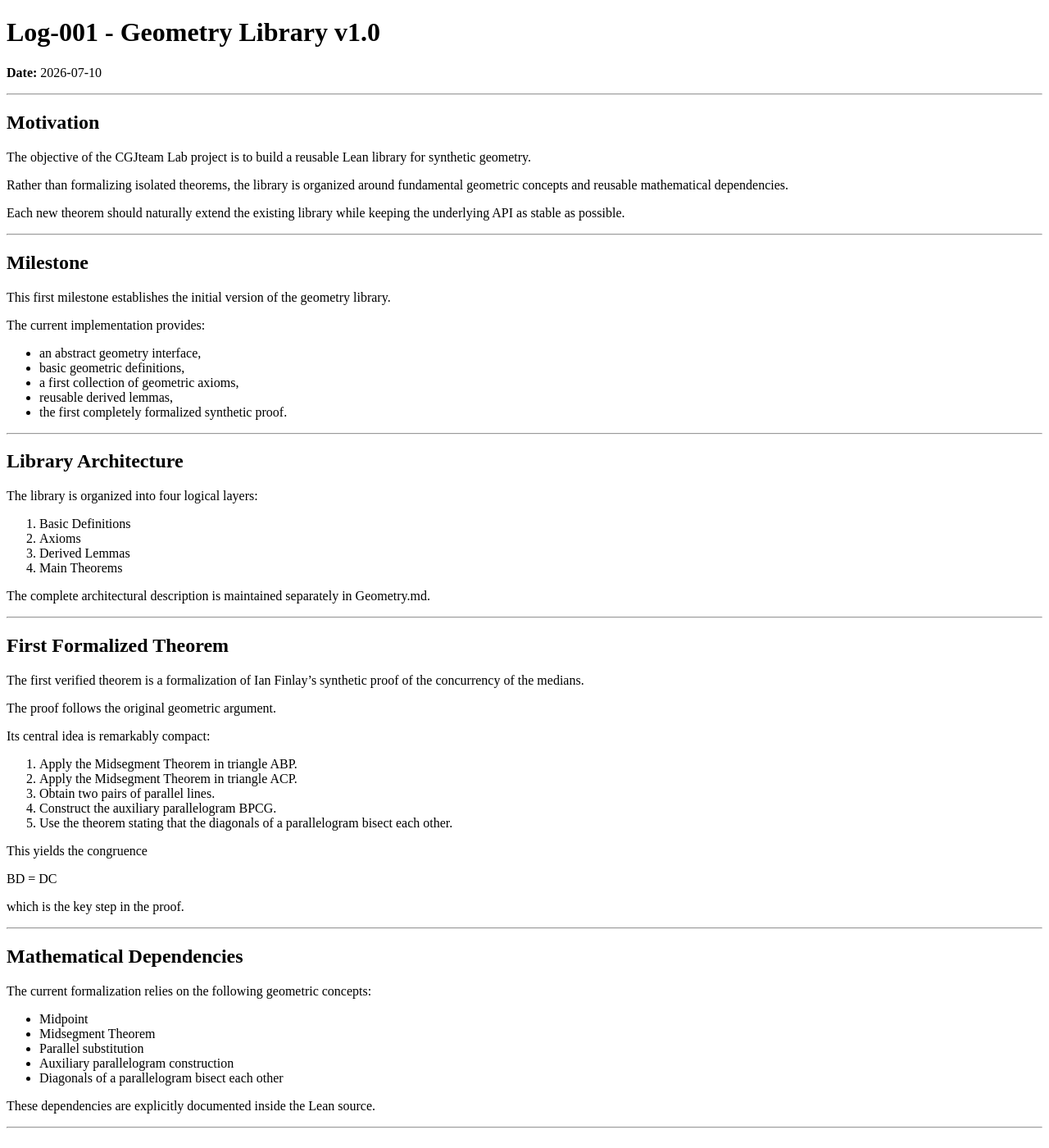
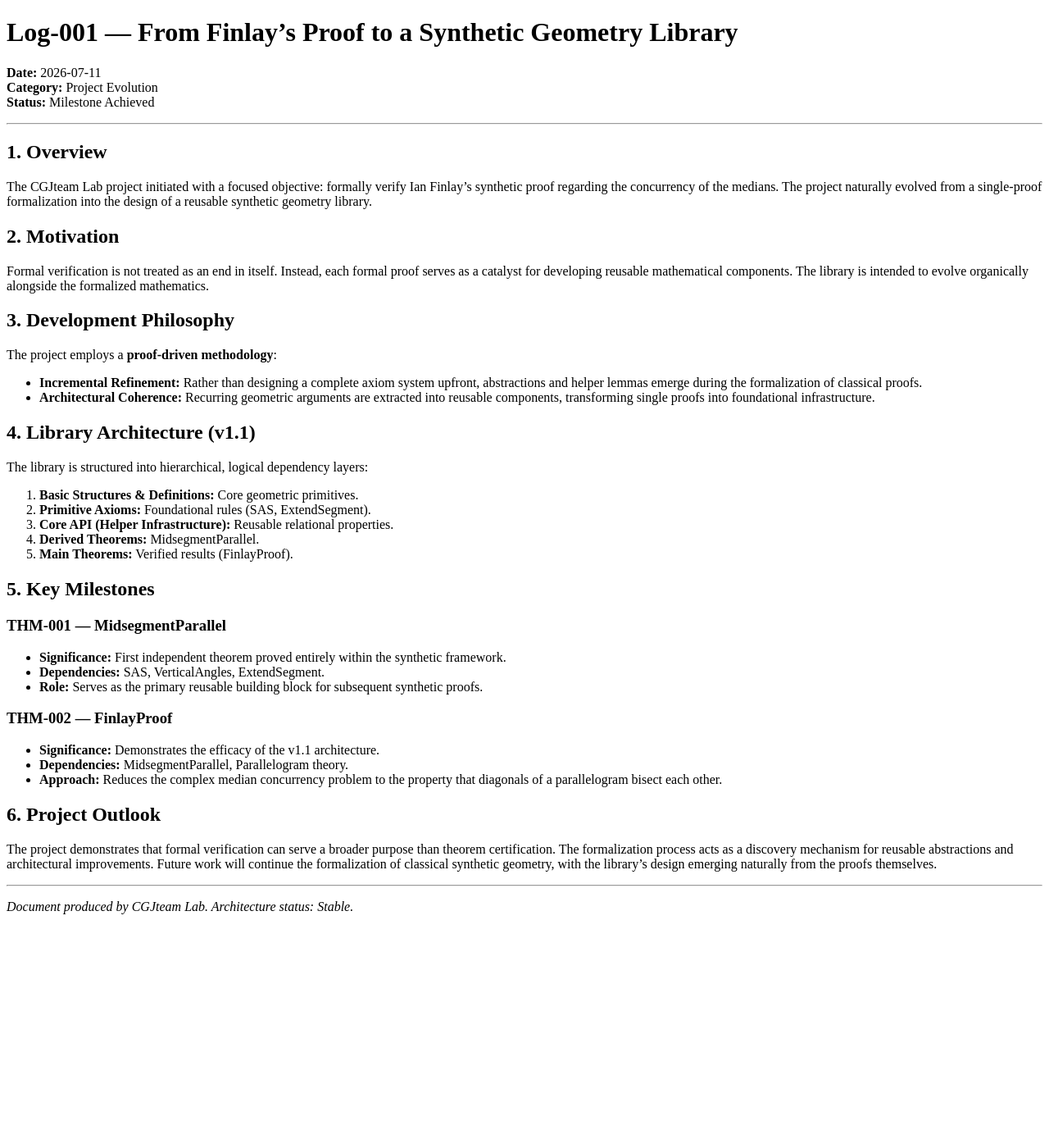
Before and after one commit to cgjteam/cgjteam.github.io, a Jekyll site: the page built from log-001.md, in a window 1280 px wide and 1400 px high. Shown: the whole window at 82% size. Built offline with Jekyll 4.4.1, drawn with Linux system fonts in a browser that asks for light colours; comment, search, counter and statistics services are not loaded; our own code applies the rules of GitHub Pages for plain Markdown files; some of the changed text lies outside the part shown.

Commit message:
Revise log-001 for project evolution and milestones
Updated log-001.md to reflect project evolution and milestones.

```diff
--- a/log-001.md
+++ b/log-001.md
@@ -2,98 +2,47 @@
 layout: default
 ---
 
-# Log-001 - Geometry Library v1.0
+# Log-001 — From Finlay's Proof to a Synthetic Geometry Library
 
-**Date:** 2026-07-10
+**Date:** 2026-07-11
+**Category:** Project Evolution
+**Status:** Milestone Achieved
 
 ---
 
-## Motivation
+## 1. Overview
+The CGJteam Lab project initiated with a focused objective: formally verify Ian Finlay's synthetic proof regarding the concurrency of the medians. The project naturally evolved from a single-proof formalization into the design of a reusable synthetic geometry library.
 
-The objective of the CGJteam Lab project is to build a reusable Lean library for synthetic geometry.
+## 2. Motivation
+Formal verification is not treated as an end in itself. Instead, each formal proof serves as a catalyst for developing reusable mathematical components. The library is intended to evolve organically alongside the formalized mathematics.
 
-Rather than formalizing isolated theorems, the library is organized around fundamental geometric concepts and reusable mathematical dependencies.
+## 3. Development Philosophy
+The project employs a **proof-driven methodology**:
+- **Incremental Refinement:** Rather than designing a complete axiom system upfront, abstractions and helper lemmas emerge during the formalization of classical proofs.
+- **Architectural Coherence:** Recurring geometric arguments are extracted into reusable components, transforming single proofs into foundational infrastructure.
 
-Each new theorem should naturally extend the existing library while keeping the underlying API as stable as possible.
+## 4. Library Architecture (v1.1)
+The library is structured into hierarchical, logical dependency layers:
+1. **Basic Structures & Definitions:** Core geometric primitives.
+2. **Primitive Axioms:** Foundational rules (SAS, ExtendSegment).
+3. **Core API (Helper Infrastructure):** Reusable relational properties.
+4. **Derived Theorems:** MidsegmentParallel.
+5. **Main Theorems:** Verified results (FinlayProof).
+
+## 5. Key Milestones
+
+### THM-001 — MidsegmentParallel
+* **Significance:** First independent theorem proved entirely within the synthetic framework.
+* **Dependencies:** SAS, VerticalAngles, ExtendSegment.
+* **Role:** Serves as the primary reusable building block for subsequent synthetic proofs.
+
+### THM-002 — FinlayProof
+* **Significance:** Demonstrates the efficacy of the v1.1 architecture.
+* **Dependencies:** MidsegmentParallel, Parallelogram theory.
+* **Approach:** Reduces the complex median concurrency problem to the property that diagonals of a parallelogram bisect each other.
+
+## 6. Project Outlook
+The project demonstrates that formal verification can serve a broader purpose than theorem certification. The formalization process acts as a discovery mechanism for reusable abstractions and architectural improvements. Future work will continue the formalization of classical synthetic geometry, with the library's design emerging naturally from the proofs themselves.
 
 ---
-
-## Milestone
-
-This first milestone establishes the initial version of the geometry library.
-
-The current implementation provides:
-
-- an abstract geometry interface,
-- basic geometric definitions,
-- a first collection of geometric axioms,
-- reusable derived lemmas,
-- the first completely formalized synthetic proof.
-
----
-
-## Library Architecture
-
-The library is organized into four logical layers:
-
-1. Basic Definitions
-2. Axioms
-3. Derived Lemmas
-4. Main Theorems
-
-The complete architectural description is maintained separately in Geometry.md.
-
----
-
-## First Formalized Theorem
-
-The first verified theorem is a formalization of Ian Finlay's synthetic proof of the concurrency of the medians.
-
-The proof follows the original geometric argument.
-
-Its central idea is remarkably compact:
-
-1. Apply the Midsegment Theorem in triangle ABP.
-2. Apply the Midsegment Theorem in triangle ACP.
-3. Obtain two pairs of parallel lines.
-4. Construct the auxiliary parallelogram BPCG.
-5. Use the theorem stating that the diagonals of a parallelogram bisect each other.
-
-This yields the congruence
-
-BD = DC
-
-which is the key step in the proof.
-
----
-
-## Mathematical Dependencies
-
-The current formalization relies on the following geometric concepts:
-
-- Midpoint
-- Midsegment Theorem
-- Parallel substitution
-- Auxiliary parallelogram construction
-- Diagonals of a parallelogram bisect each other
-
-These dependencies are explicitly documented inside the Lean source.
-
----
-
-## Current Status
-
-Current project status:
-
-- Geometry API established.
-- Geometry Library v1.0 completed.
-- First synthetic theorem formally verified.
-- Documentation synchronized with the implementation.
-
----
-
-## Next Step
-
-Future work will extend the geometry library through additional formalizations of classical synthetic geometry theorems.
-
-The long-term objective is to build a coherent reusable library where new proofs reuse previously formalized concepts rather than introducing ad hoc constructions.
+*Document produced by CGJteam Lab. Architecture status: Stable.*
```
